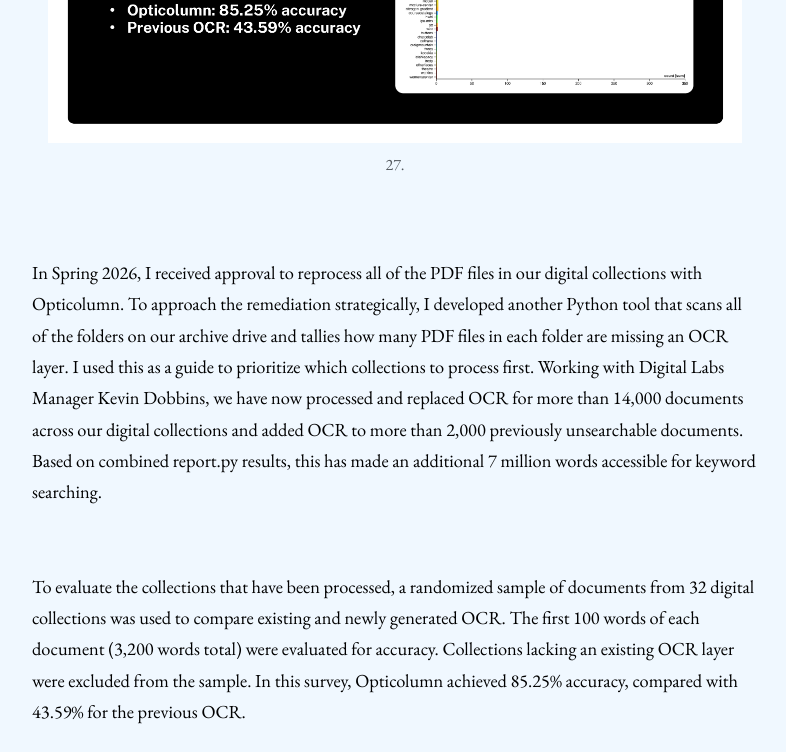
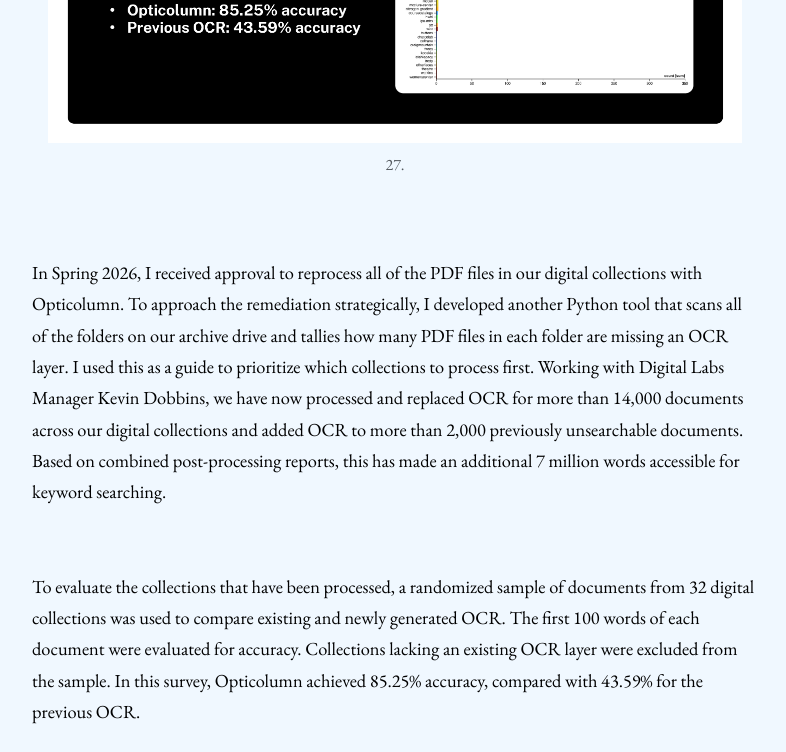
Before and after one commit to aweymo-ui/practices-rc, a Jekyll site: the page built from content/6_findings.md, in a window 1280 px wide and 900 px high, scrolled down 1819 px, cut to the strip 0-752 px from the top of the window. Shown: the whole strip, without its empty margins (245-1031 px from the left). Built offline with Jekyll 4.4.1, drawn with Linux system fonts in a browser that asks for light colours; some web fonts are replaced.

Commit message:
script update

```diff
--- a/content/6_findings.md
+++ b/content/6_findings.md
@@ -24,11 +24,11 @@ These statistics compare OCR accuracy between Adobe Acrobat's most up-to-date ve
 
 <br>
 
-In Spring 2026, I received approval to reprocess all of the PDF files in our digital collections with Opticolumn. To approach the remediation strategically, I developed another Python tool that scans all of the folders on our archive drive and tallies how many PDF files in each folder are missing an OCR layer. I used this as a guide to prioritize which collections to process first. Working with Digital Labs Manager Kevin Dobbins, we have now processed and replaced OCR for more than 14,000 documents across our digital collections and added OCR to more than 2,000 previously unsearchable documents. Based on combined report.py results, this has made an additional 7 million words accessible for keyword searching.
+In Spring 2026, I received approval to reprocess all of the PDF files in our digital collections with Opticolumn. To approach the remediation strategically, I developed another Python tool that scans all of the folders on our archive drive and tallies how many PDF files in each folder are missing an OCR layer. I used this as a guide to prioritize which collections to process first. Working with Digital Labs Manager Kevin Dobbins, we have now processed and replaced OCR for more than 14,000 documents across our digital collections and added OCR to more than 2,000 previously unsearchable documents. Based on combined post-processing reports, this has made an additional 7 million words accessible for keyword searching.
 
 <br>
 
-To evaluate the collections that have been processed, a randomized sample of documents from 32 digital collections was used to compare existing and newly generated OCR. The first 100 words of each document (3,200 words total) were evaluated for accuracy. Collections lacking an existing OCR layer were excluded from the sample. In this survey, Opticolumn achieved 85.25% accuracy, compared with 43.59% for the previous OCR.
+To evaluate the collections that have been processed, a randomized sample of documents from 32 digital collections was used to compare existing and newly generated OCR. The first 100 words of each document were evaluated for accuracy. Collections lacking an existing OCR layer were excluded from the sample. In this survey, Opticolumn achieved 85.25% accuracy, compared with 43.59% for the previous OCR.
 
 {% include gallery-figure.html img="practice_28.png" alt="A person stands in front of a row of old, bulky machines, each with a screen, as they work on a task. The woman appears to be handling or organizing documents." caption="28." %}
 
```
Also changed, not shown: content/1_intro.md (+1 -1 lines), content/5_case.md (+3 -3 lines).
